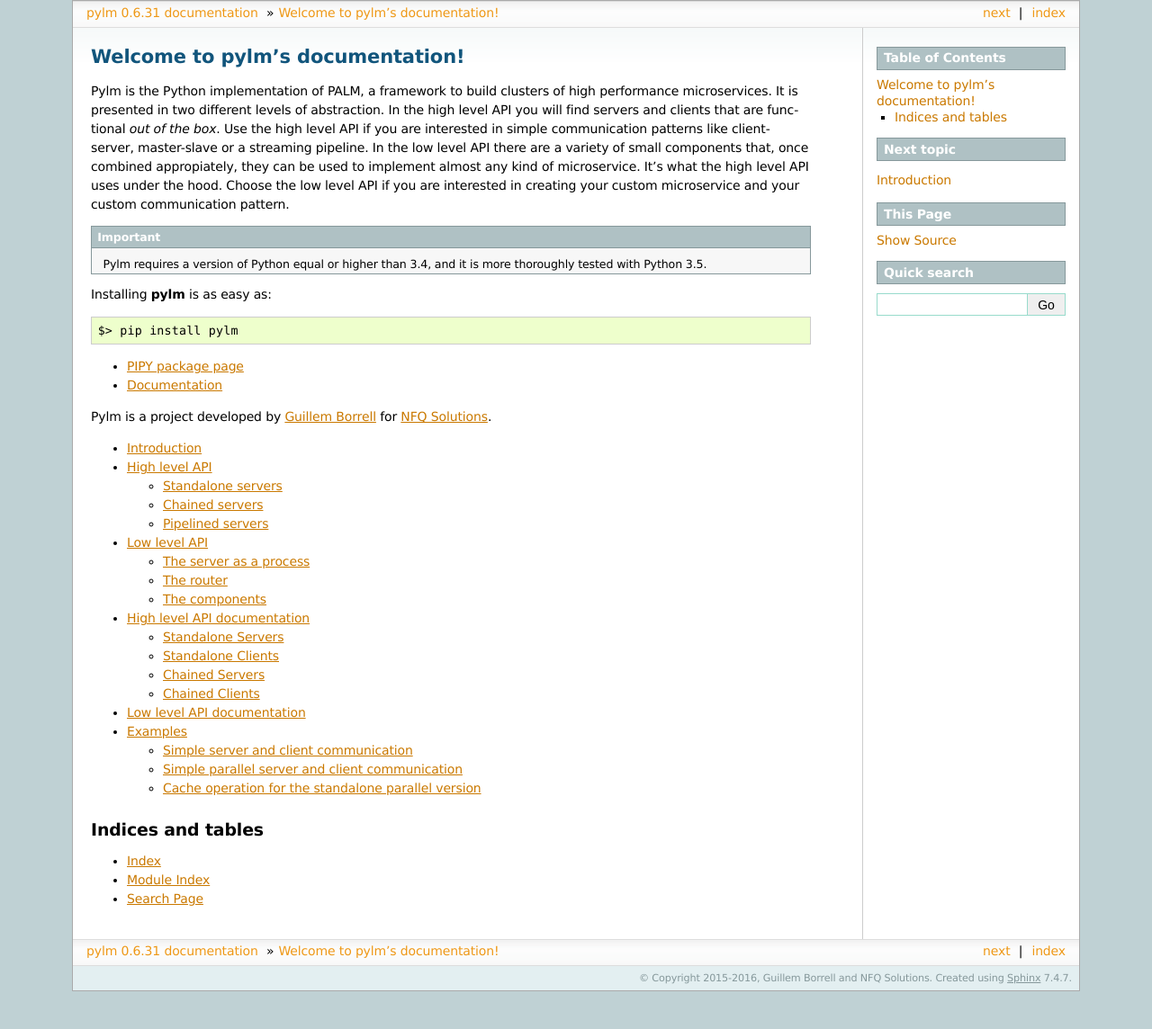
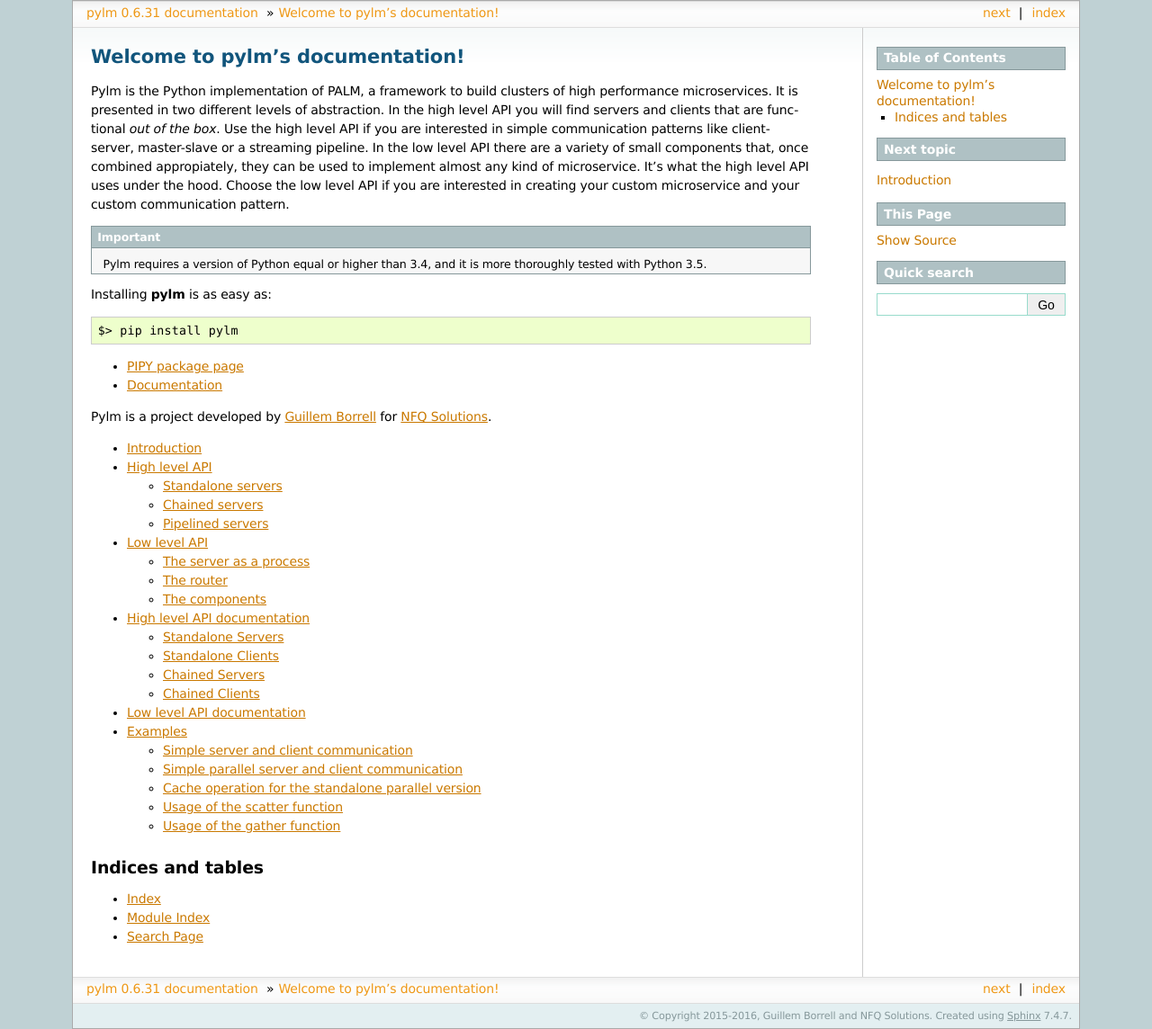
Before and after one commit to nfqsolutions/pylm, a Sphinx documentation site: the page built from docs/source/index.rst, in a window 1280 px wide. Shown: the whole page at 90% size. Built offline with Sphinx 7.4.7, drawn with Linux system fonts in a browser that asks for light colours; before the commit the page ends 1102 px from its top, so only the background shows below that.

Commit message:
Updated the examples folder

```diff
--- a/docs/source/examples.rst
+++ b/docs/source/examples.rst
@@ -45,3 +45,33 @@
 .. literalinclude:: ./examples/cache/client.py
     :language: python
     :linenos:
+
+Usage of the scatter function
+-----------------------------
+
+.. literalinclude:: ./examples/scatter/master.py
+    :language: python
+    :linenos:
+
+.. literalinclude:: ./examples/scatter/worker.py
+    :language: python
+    :linenos:
+
+.. literalinclude:: ./examples/scatter/client.py
+    :language: python
+    :linenos:
+
+Usage of the gather function
+----------------------------
+
+.. literalinclude:: ./examples/gather/master.py
+    :language: python
+    :linenos:
+
+.. literalinclude:: ./examples/gather/worker.py
+    :language: python
+    :linenos:
+
+.. literalinclude:: ./examples/gather/client.py
+    :language: python
+    :linenos:
```
